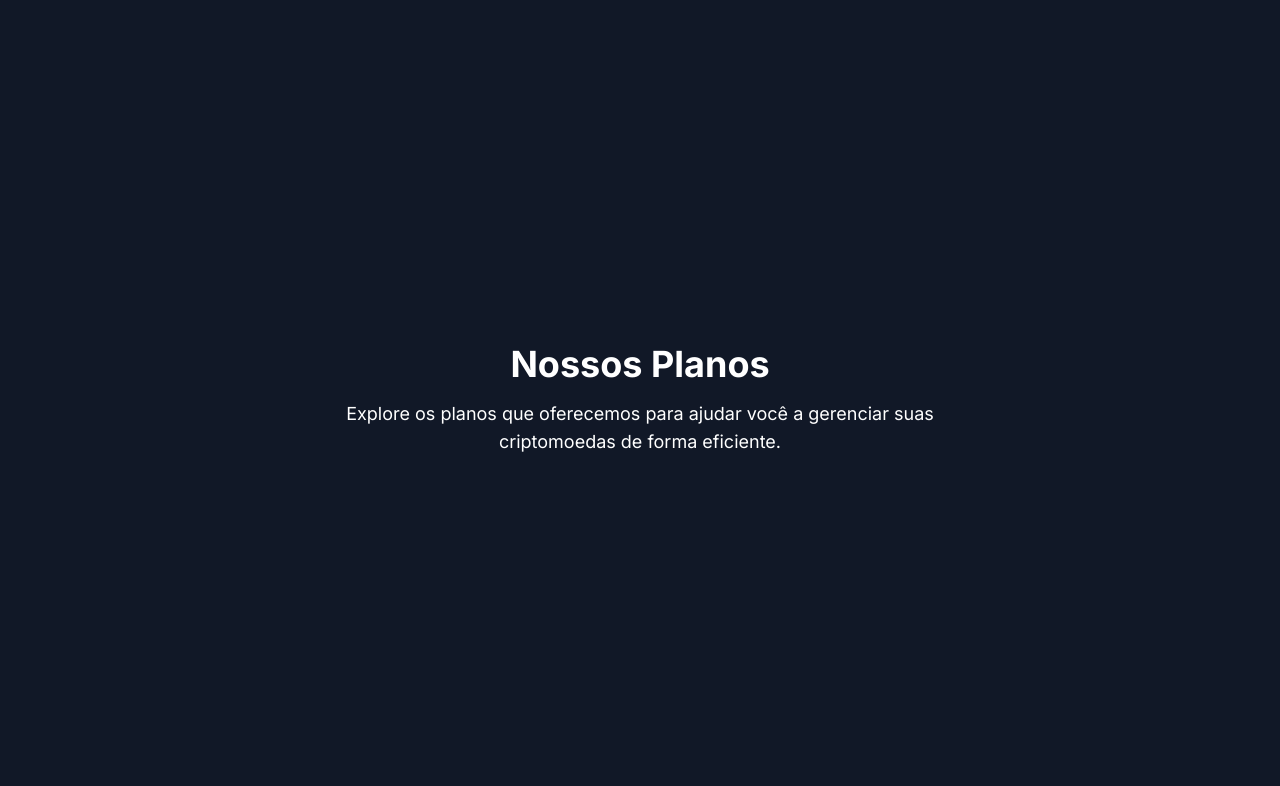
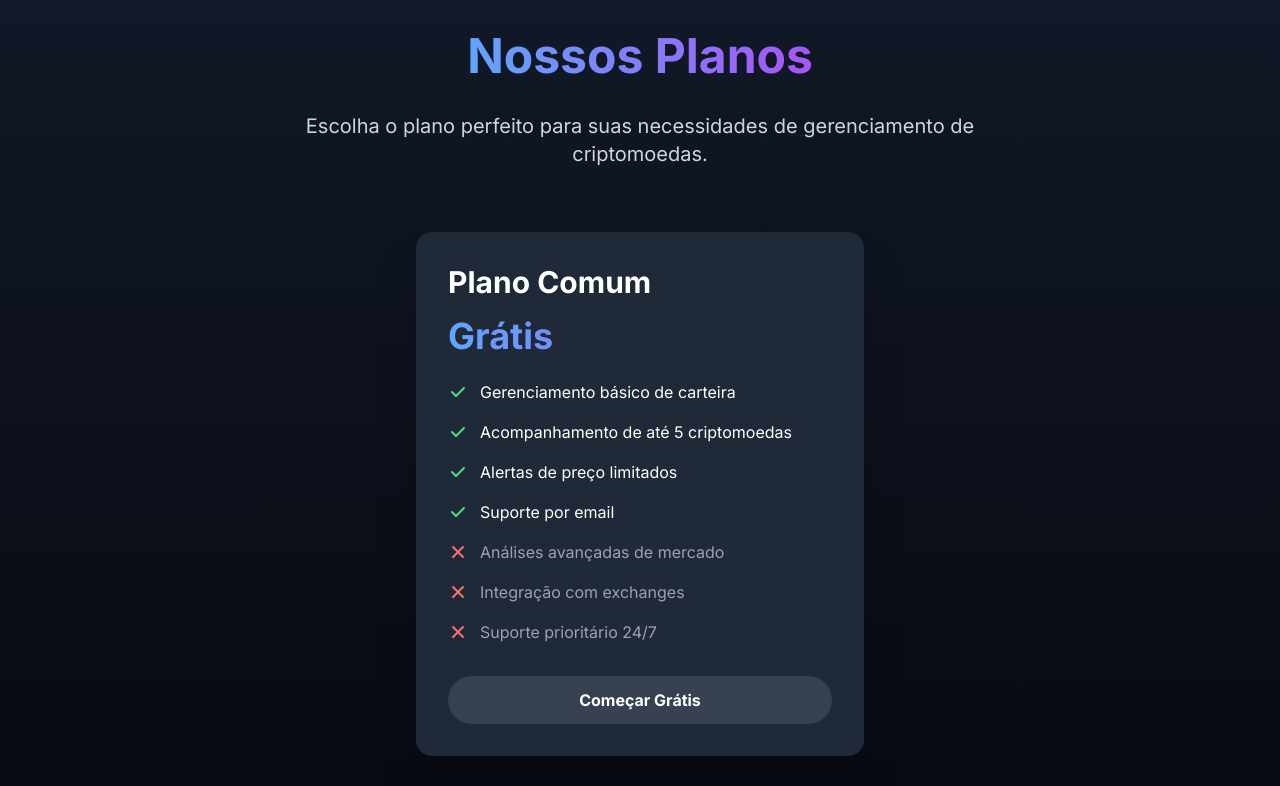
Before and after one commit to yuribodo/cripto-management, a Next.js app: page /planos in a window 1280 px wide. Shown: the top 786 px of the page. Built offline with nearby package versions, Linux system fonts and the light colour scheme.

Commit message:
feat: add new planos page to the aplication

```diff
--- a/src/app/planos/page.tsx
+++ b/src/app/planos/page.tsx
@@ -1,10 +1,161 @@
-export default function Planos() {
-    return (
-      <div className="min-h-screen bg-gray-900 text-white flex flex-col items-center justify-center">
-        <h1 className="text-4xl font-bold">Nossos Planos</h1>
-        <p className="mt-4 text-lg max-w-2xl text-center">
-          Explore os planos que oferecemos para ajudar você a gerenciar suas criptomoedas de forma eficiente.
-        </p>
+'use client';
+
+import React from 'react';
+import { motion } from 'framer-motion';
+
+const Check: React.FC = () => (
+  <svg xmlns="http://www.w3.org/2000/svg" className="h-5 w-5 text-green-400" viewBox="0 0 20 20" fill="currentColor">
+    <path fillRule="evenodd" d="M16.707 5.293a1 1 0 010 1.414l-8 8a1 1 0 01-1.414 0l-4-4a1 1 0 011.414-1.414L8 12.586l7.293-7.293a1 1 0 011.414 0z" clipRule="evenodd" />
+  </svg>
+);
+
+const X: React.FC = () => (
+  <svg xmlns="http://www.w3.org/2000/svg" className="h-5 w-5 text-red-400" viewBox="0 0 20 20" fill="currentColor">
+    <path fillRule="evenodd" d="M4.293 4.293a1 1 0 011.414 0L10 8.586l4.293-4.293a1 1 0 111.414 1.414L11.414 10l4.293 4.293a1 1 0 01-1.414 1.414L10 11.414l-4.293 4.293a1 1 0 01-1.414-1.414L8.586 10 4.293 5.707a1 1 0 010-1.414z" clipRule="evenodd" />
+  </svg>
+);
+
+interface ButtonProps {
+  children: React.ReactNode;
+  className?: string;
+  isPrimary?: boolean;
+}
+
+const Button: React.FC<ButtonProps> = ({ children, className, isPrimary }) => (
+  <motion.button
+    className={`px-6 py-3 rounded-full font-bold text-white transition-colors ${
+      isPrimary ? 'bg-gradient-to-r from-blue-500 to-purple-600' : 'bg-gray-700 hover:bg-gray-600'
+    } ${className}`}
+    whileHover={{ scale: 1.05 }}
+    whileTap={{ scale: 0.95 }}
+  >
+    {children}
+  </motion.button>
+);
+
+interface CardProps {
+  children: React.ReactNode;
+  className?: string;
+  isPopular?: boolean;
+}
+
+const Card: React.FC<CardProps> = ({ children, className, isPopular }) => (
+  <motion.div
+    className={`bg-gray-800 rounded-2xl overflow-hidden shadow-2xl ${
+      isPopular ? 'border-2 border-purple-500' : ''
+    } ${className}`}
+    initial={{ opacity: 0, y: 50 }}
+    animate={{ opacity: 1, y: 0 }}
+    transition={{ duration: 0.5 }}
+    whileHover={{ y: -10 }}
+  >
+    {isPopular && (
+      <div className="bg-gradient-to-r from-blue-500 to-purple-600 text-white text-center py-2 font-semibold">
+        Mais Popular
       </div>
-    );
-  }
+    )}
+    {children}
+  </motion.div>
+);
+
+interface PlanFeature {
+  name: string;
+  price: string;
+  features: string[];
+  notIncluded?: string[];
+}
+
+const Planos: React.FC = () => {
+  const plans: PlanFeature[] = [
+    {
+      name: "Plano Comum",
+      price: "Grátis",
+      features: [
+        "Gerenciamento básico de carteira",
+        "Acompanhamento de até 5 criptomoedas",
+        "Alertas de preço limitados",
+        "Suporte por email",
+      ],
+      notIncluded: [
+        "Análises avançadas de mercado",
+        "Integração com exchanges",
+        "Suporte prioritário 24/7",
+      ],
+    },
+    {
+      name: "Plano Premium",
+      price: "R$ 29,99/mês",
+      features: [
+        "Gerenciamento avançado de carteira",
+        "Acompanhamento ilimitado de criptomoedas",
+        "Alertas de preço personalizados",
+        "Análises avançadas de mercado",
+        "Integração com todas as principais exchanges",
+        "Suporte prioritário 24/7",
+        "Acesso antecipado a novos recursos",
+      ],
+    },
+  ];
+
+  return (
+    <div className="min-h-screen bg-gradient-to-b from-gray-900 to-black text-white flex flex-col items-center justify-center p-8">
+      <motion.h1
+        className="text-5xl font-bold mb-8 text-transparent bg-clip-text bg-gradient-to-r from-blue-400 to-purple-500"
+        initial={{ opacity: 0, y: -50 }}
+        animate={{ opacity: 1, y: 0 }}
+        transition={{ duration: 0.5 }}
+      >
+        Nossos Planos
+      </motion.h1>
+      <motion.p
+        className="text-xl max-w-2xl text-center mb-16 text-gray-300"
+        initial={{ opacity: 0 }}
+        animate={{ opacity: 1 }}
+        transition={{ delay: 0.2, duration: 0.5 }}
+      >
+        Escolha o plano perfeito para suas necessidades de gerenciamento de criptomoedas.
+      </motion.p>
+      <div className="flex flex-wrap justify-center gap-8">
+        {plans.map((plan, index) => (
+          <Card key={index} className="w-full max-w-md" isPopular={index === 1}>
+            <div className="p-8">
+              <h2 className="text-3xl font-bold mb-4">{plan.name}</h2>
+              <p className="text-4xl font-bold mb-6 text-transparent bg-clip-text bg-gradient-to-r from-blue-400 to-purple-500">{plan.price}</p>
+              <ul className="space-y-4 mb-8">
+                {plan.features.map((feature, i) => (
+                  <motion.li
+                    key={i}
+                    className="flex items-center"
+                    initial={{ opacity: 0, x: -50 }}
+                    animate={{ opacity: 1, x: 0 }}
+                    transition={{ delay: i * 0.1, duration: 0.3 }}
+                  >
+                    <Check />
+                    <span className="ml-3">{feature}</span>
+                  </motion.li>
+                ))}
+                {plan.notIncluded && plan.notIncluded.map((feature, i) => (
+                  <motion.li
+                    key={i}
+                    className="flex items-center text-gray-400"
+                    initial={{ opacity: 0, x: -50 }}
+                    animate={{ opacity: 1, x: 0 }}
+                    transition={{ delay: (plan.features.length + i) * 0.1, duration: 0.3 }}
+                  >
+                    <X />
+                    <span className="ml-3">{feature}</span>
+                  </motion.li>
+                ))}
+              </ul>
+              <Button isPrimary={index === 1} className="w-full">
+                {index === 0 ? 'Começar Grátis' : 'Assinar Agora'}
+              </Button>
+            </div>
+          </Card>
+        ))}
+      </div>
+    </div>
+  );
+};
+
+export default Planos;
```
